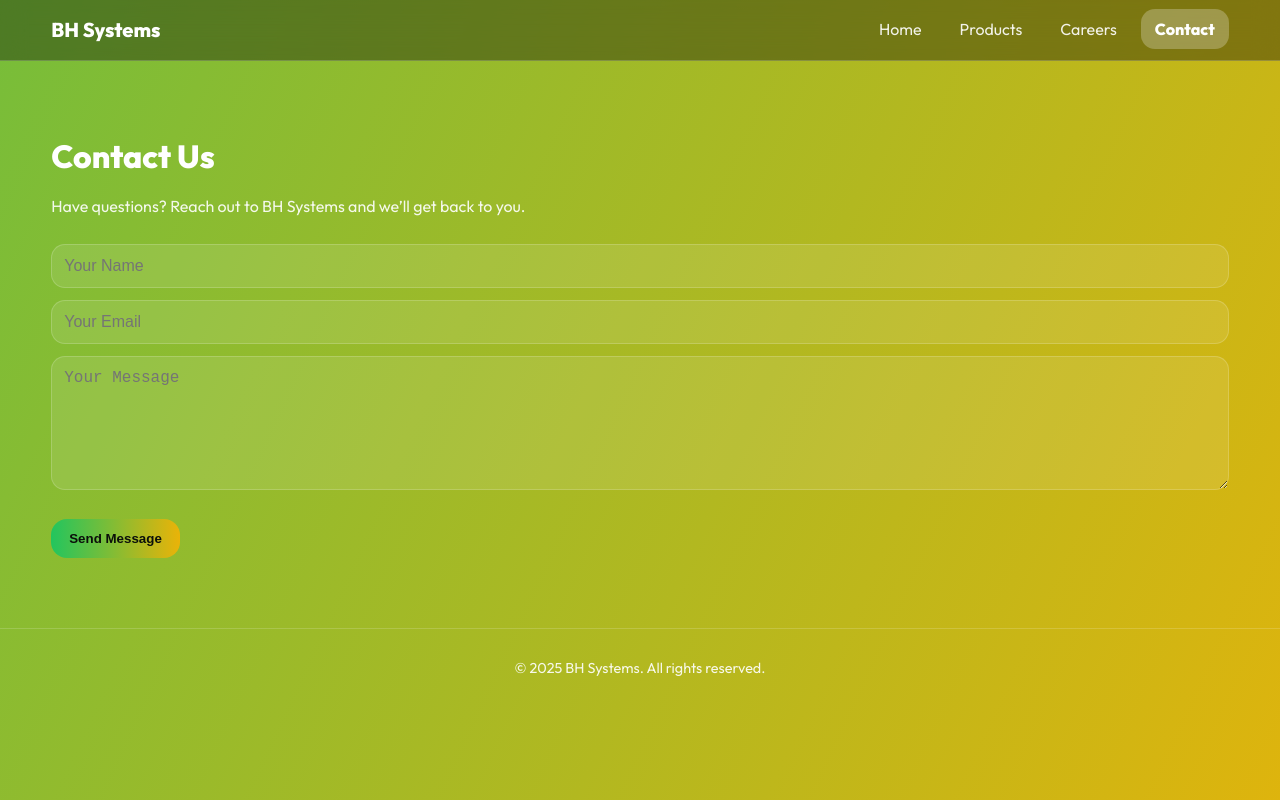
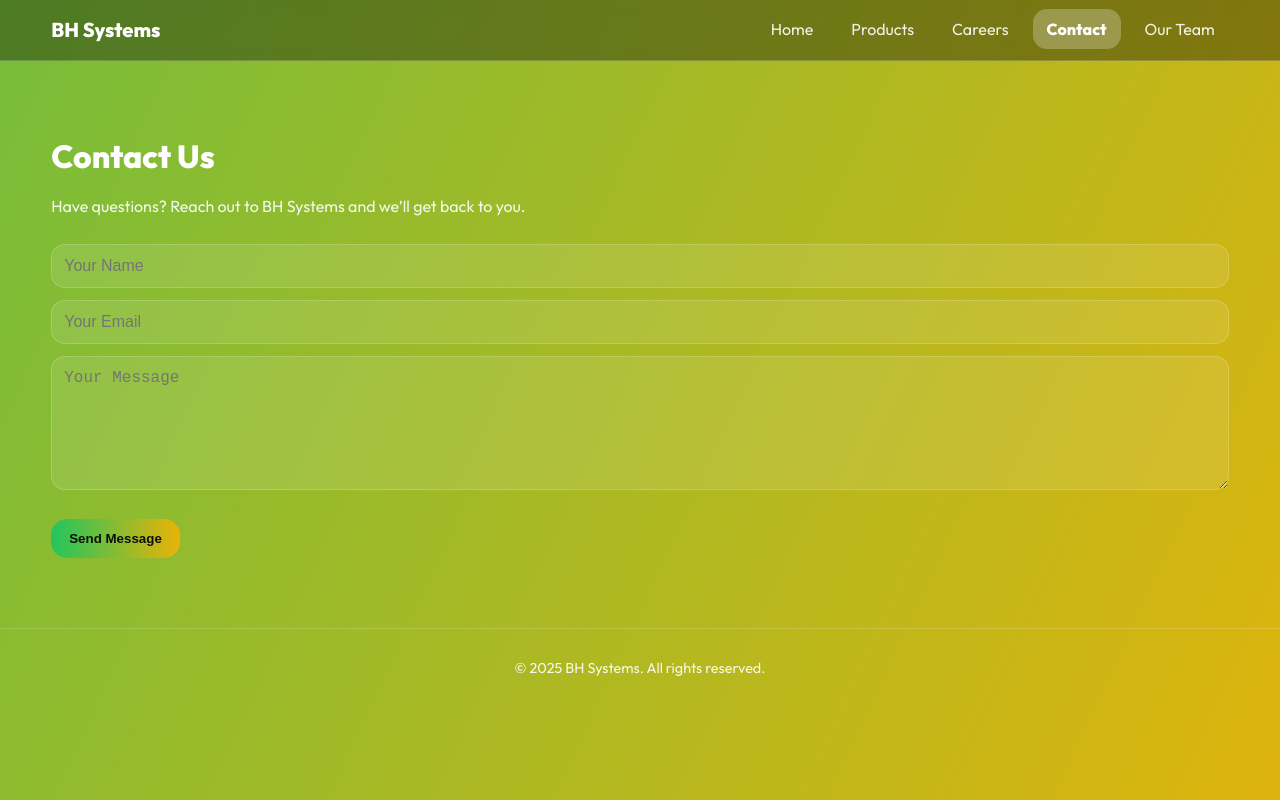
Before and after one commit to Bennydog138/bhsystems, a plain HTML site: page contact.html in a window 1280 px wide. Drawn offline with Linux system fonts and the light colour scheme.

Commit message:
Update contact.html

```diff
--- a/contact.html
+++ b/contact.html
@@ -19,6 +19,7 @@
           <li><a href="products.html">Products</a></li>
           <li><a href="careers.html">Careers</a></li>
           <li><a href="contact.html" class="active">Contact</a></li>
+          <li><a href="ourteam.html">Our Team</a></li>
         </ul>
       </nav>
     </div>
```
